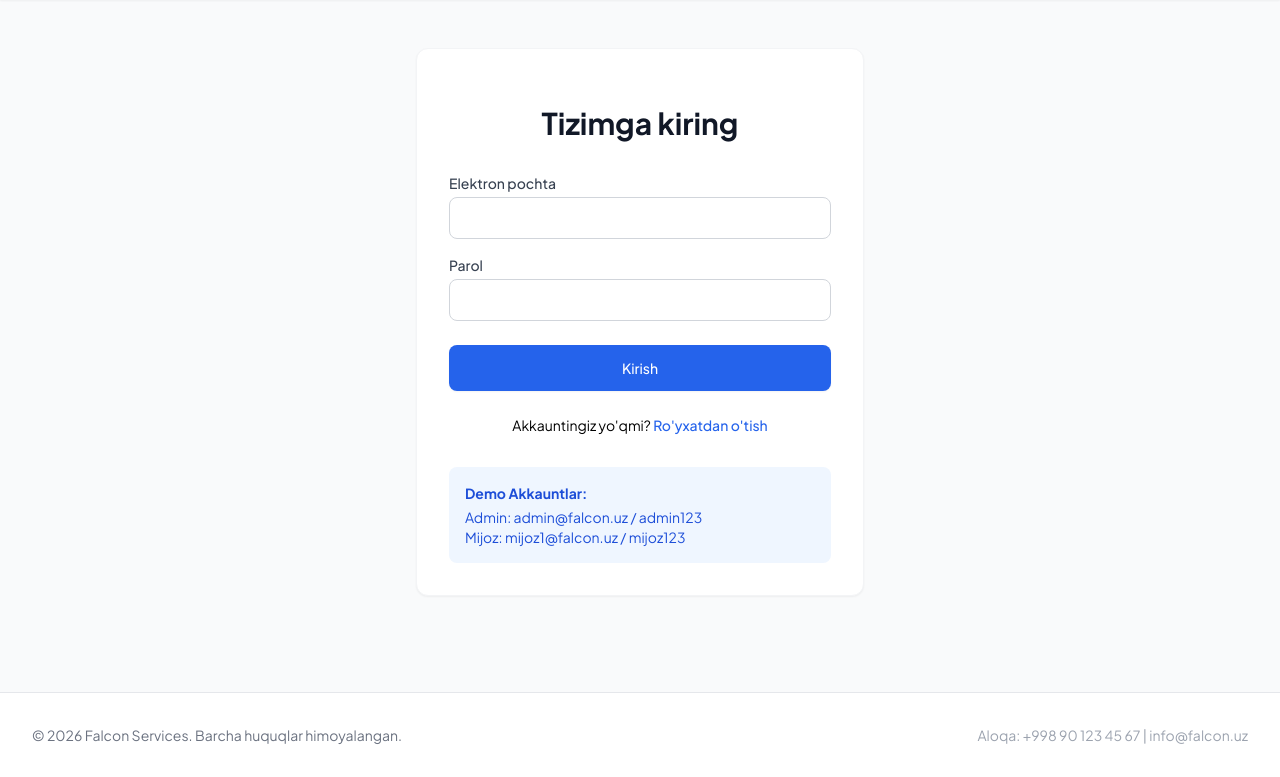
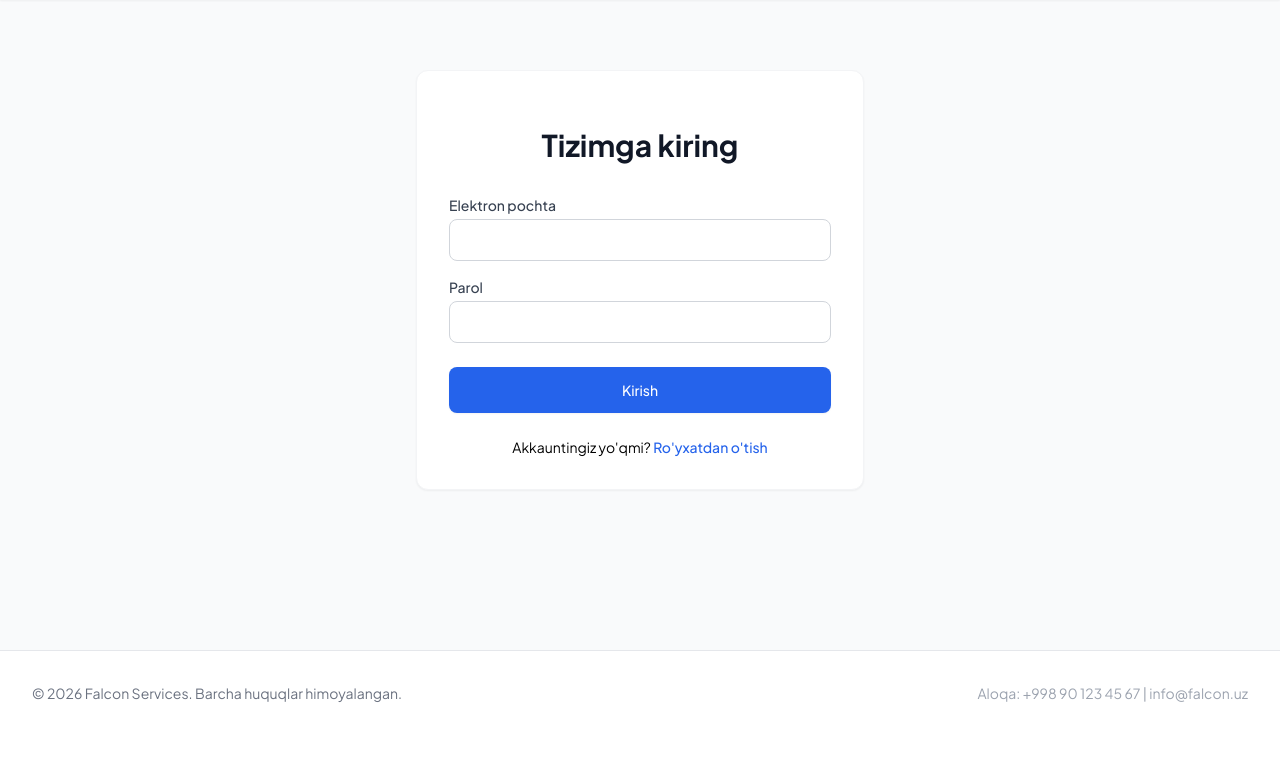
Before and after one commit to rahmonaliyevfazliddin5-oss/falcon-services, a FastAPI app: page /login in a window 1280 px wide. Shown: the part 65-842 px from the top of the page. After the commit the page ends 767 px from the top, so only its background shows below. Run offline with FastAPI, Linux system fonts and the light colour scheme; some libraries are stand-ins or nearby versions.

Commit message:
sec: completely remove demo credentials text from login page

```diff
--- a/templates/login.html
+++ b/templates/login.html
@@ -36,11 +36,7 @@
             </div>
         </form>
 
-        <div class="mt-6 bg-blue-50 rounded-lg p-4 text-sm text-blue-700">
-            <p class="font-bold mb-1">Demo Akkauntlar:</p>
-            <p>Admin: admin@falcon.uz / admin123</p>
-            <p>Mijoz: mijoz1@falcon.uz / mijoz123</p>
-        </div>
+
     </div>
 </div>
 {% endblock %}
```
